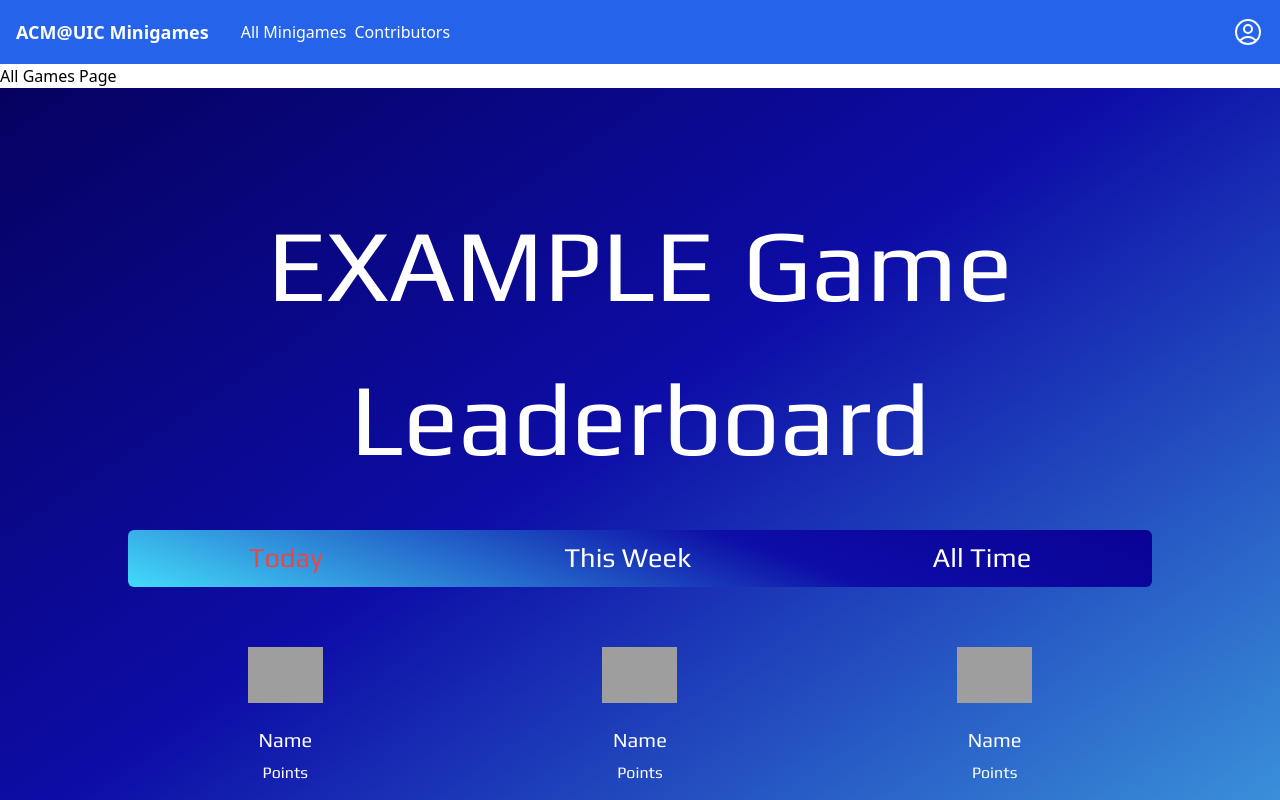
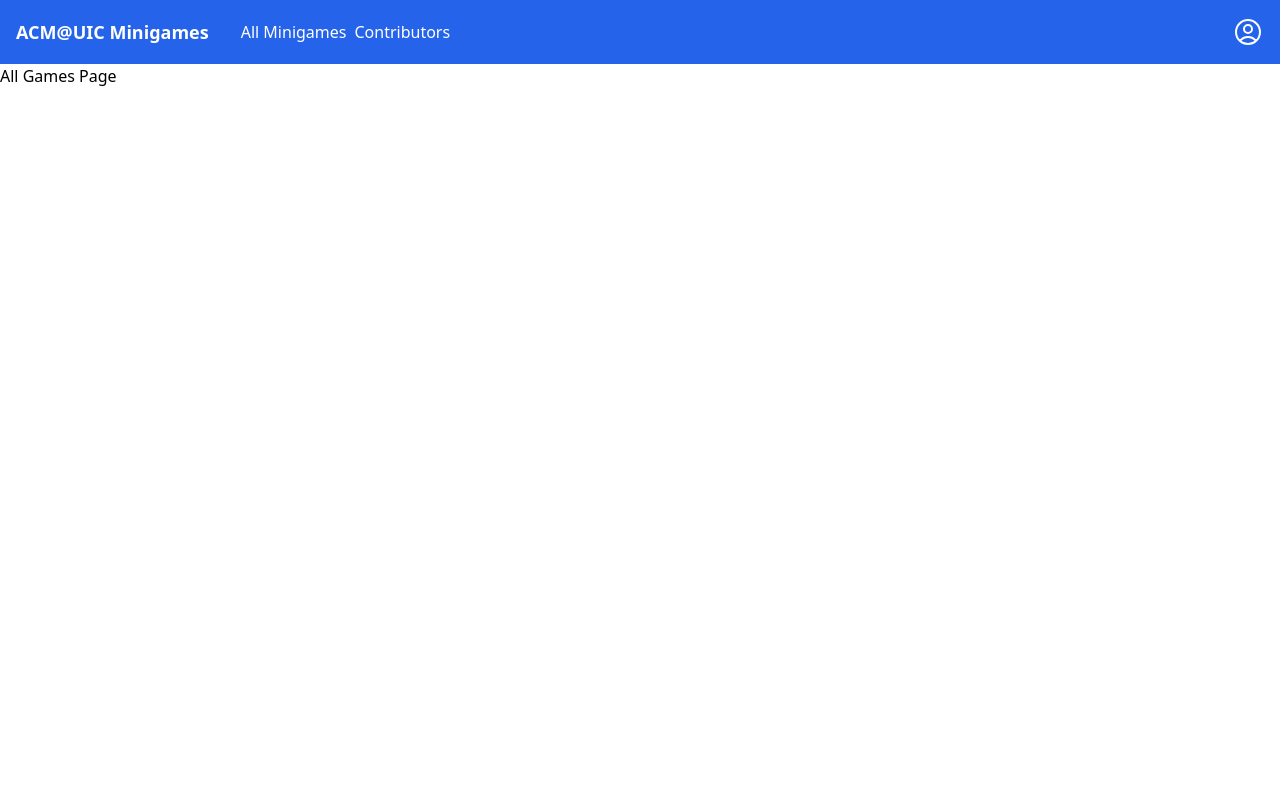
Before and after one commit to acm-uic/WebMinigames, a React (Vite) app in the folder minigame-frontend/: page /all-games in a window 1280 px wide. Shown: the top 800 px of the page. Built offline with nearby package versions, Linux system fonts and the light colour scheme; grey boxes are pictures that could not be loaded.

Commit message:
Remove leaderboard from game page, game entries link to /game page

```diff
--- a/minigame-frontend/src/components/GameRowComponent.jsx
+++ b/minigame-frontend/src/components/GameRowComponent.jsx
@@ -1,5 +1,8 @@
+import { Link } from "react-router-dom"
+
 export function GameRowComponent(props) {
     return (
+      <Link to="game">
       <div className="bg-white-400 m-1 py-4 h-[250px] content-center">
         <div className='bg-white-400 h-[100px] content-center flex justify-between flex-row items-center justify-normal content-normal'>
           <div className='bg-[#C7BFBF] h-[100px] flex flex-col justify-start grow p-2'>
@@ -12,5 +15,6 @@ export function GameRowComponent(props) {
           <div className='bg-[#C7BFBF] h-[100px] w-[50px] flex-'></div>
         </div>
       </div>
+      </Link>
     );
   }
--- a/minigame-frontend/src/page/AllGames.jsx
+++ b/minigame-frontend/src/page/AllGames.jsx
@@ -1,15 +1,9 @@
-import React from "react";
-import Leaderboard from "../components/Leaderboard";
 
 const AllGames = () => {
-
-  const gameName = "EXAMPLE"
-  const player = {}
 
   return (
     <>
       <div>All Games Page</div>
-      <Leaderboard gameName={gameName} player={player}/>
     </>
   );
 };
```
